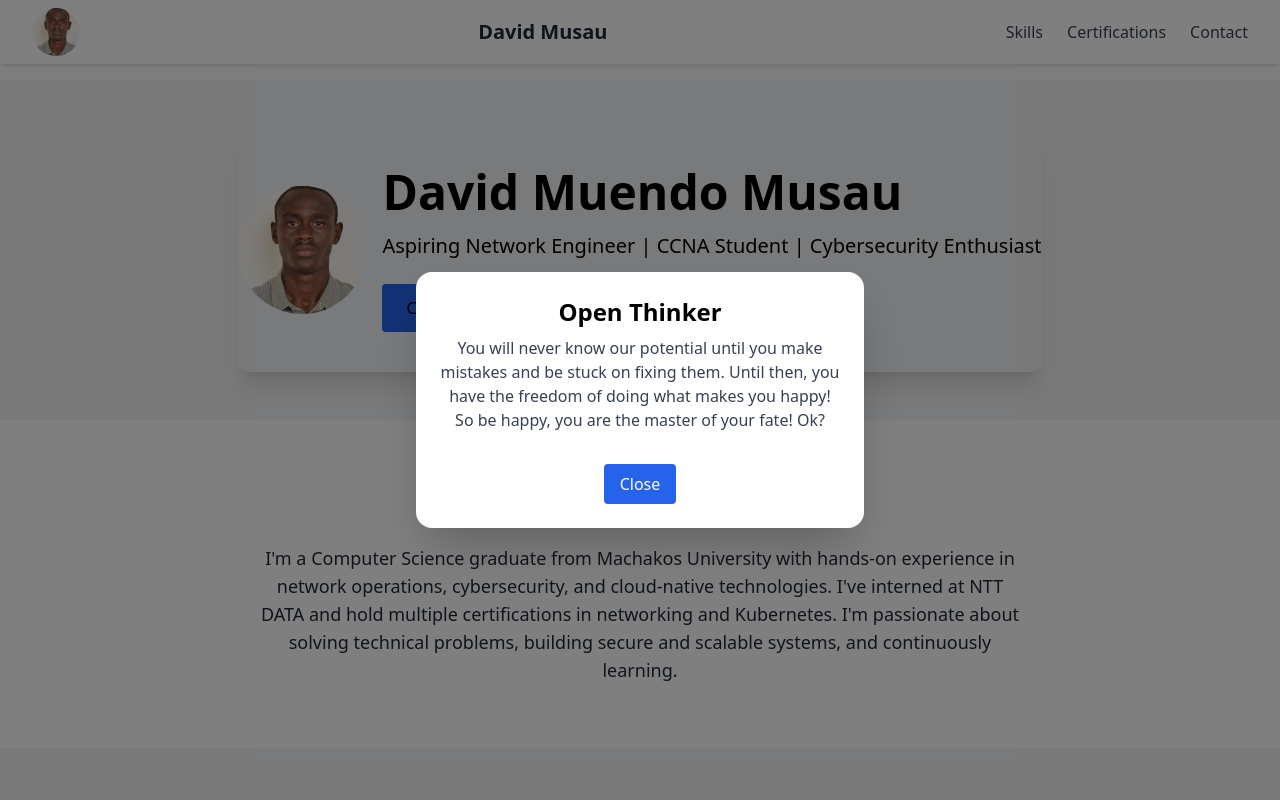
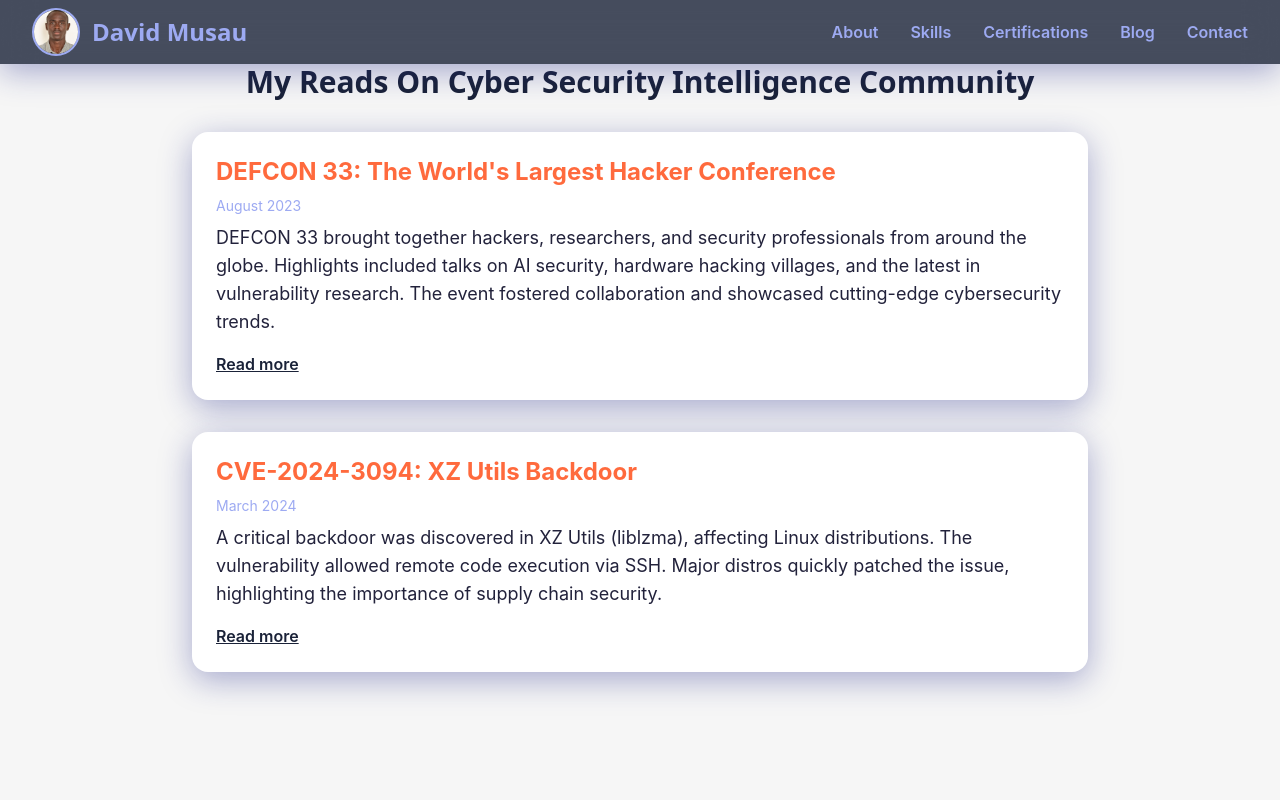
Before and after one commit to dav-oss/my-portofolio, a React (Create React App) app: page /blog in a window 1280 px wide. Shown: the top 800 px of the page. Built offline with nearby package versions, Linux system fonts and the light colour scheme.

Commit message:
feature: Added a blog page and enhanced the UI Consistency

```diff
--- a/src/App.js
+++ b/src/App.js
@@ -1,4 +1,5 @@
 import React from 'react';
+import { BrowserRouter as Router, Routes, Route } from 'react-router-dom';
 import Hero from './components/Hero';
 import About from './components/About';
 import Skills from './components/Skills';
@@ -6,18 +7,37 @@ import Certifications from './components/Certifications';
 import Contact from './components/Contact';
 import Nav from './components/Nav';
 import WelcomePopup from './components/WelcomePopup';
+import Blog from './components/Blog';
 
-function App() {
+function Home() {
   return (
-    <div className="font-sans">
-      <WelcomePopup/>
-      <Nav/>
-      <div class='py-10'></div>
+    <>
+      <WelcomePopup />
+      <Nav />
+      <div className="py-16"></div>
       <Hero />
       <About />
       <Skills />
       <Certifications />
       <Contact />
+    </>
+  );
+}
+
+function App() {
+  return (
+    <div className="font-sans bg-background min-h-screen">
+      <Router>
+        <Nav />
+        <Routes>
+          <Route path="/" element={<Home />} />
+          <Route path="/blog" element={<Blog />} />
+          <Route path="/about" element={<About />} />
+          <Route path='/certifications' element={<Certifications />} />
+          <Route path='/contact' element={<Contact />} />
+          <Route path='/skills' element={<Skills />} />
+        </Routes>
+      </Router>
     </div>
   );
 }
--- /dev/null
+++ b/src/components/Blog.jsx
@@ -0,0 +1,43 @@
+import React from "react";
+
+const posts = [
+  {
+    title: "DEFCON 33: The World's Largest Hacker Conference",
+    date: "August 2023",
+    summary:
+      "DEFCON 33 brought together hackers, researchers, and security professionals from around the globe. Highlights included talks on AI security, hardware hacking villages, and the latest in vulnerability research. The event fostered collaboration and showcased cutting-edge cybersecurity trends.",
+    link: "https://defcon.org/html/defcon-33/dc-33-index.html",
+  },
+  {
+    title: "CVE-2024-3094: XZ Utils Backdoor",
+    date: "March 2024",
+    summary:
+      "A critical backdoor was discovered in XZ Utils (liblzma), affecting Linux distributions. The vulnerability allowed remote code execution via SSH. Major distros quickly patched the issue, highlighting the importance of supply chain security.",
+    link: "https://www.cve.org/CVERecord?id=CVE-2024-3094",
+  },
+];
+
+export default function Blog() {
+  return (
+    <section id="blog" className="py-16 px-8 bg-background">
+      <h2 className="text-3xl font-display font-bold text-center text-primary mb-8">My Reads On Cyber Security Intelligence Community</h2>
+      <div className="max-w-4xl mx-auto grid gap-8">
+        {posts.map((post, idx) => (
+          <div key={idx} className="bg-card rounded-2xl shadow-classy p-6 hover:shadow-2xl transition">
+            <h3 className="text-2xl font-bold text-highlight mb-2">{post.title}</h3>
+            <p className="text-sm text-accent mb-2">{post.date}</p>
+            <p className="text-lg text-text mb-4">{post.summary}</p>
+            <a
+              href={post.link}
+              target="_blank"
+              rel="noopener noreferrer"
+              className="text-primary underline font-semibold hover:text-highlight"
+            >
+              Read more
+            </a>
+          </div>
+        ))}
+      </div>
+    </section>
+  );
+}
--- a/src/components/Hero.jsx
+++ b/src/components/Hero.jsx
@@ -3,39 +3,24 @@ import profilePic from '../assets/profile.jpg';
 
 export default function Hero() {
   return (
-    <section class="bg-gray-100 dark:bg-gray-700 py-12 flex items-center justify-center">
-  <div
-    class="bg-gray-100 dark:bg-gray-700 relative shadow-xl overflow-hidden hover:shadow-2xl group rounded-xl py-10 transition-all duration-500 transform">
-    <div class="flex items-center gap-4">
-      <img src={profilePic}
-      alt='David Muendo'
-      class="w-32 group-hover:w-36 group-hover:h-36 h-32 object-center object-cover rounded-full transition-all duration-500 delay-500 transform"
-    />
-      <div class="w-fit transition-all transform duration-500">
-	<h1 className="text-5xl font-bold">David Muendo Musau</h1>
-      <p className="mt-4 text-xl">Aspiring Network Engineer | CCNA Student | Cybersecurity Enthusiast</p>
-      <a href="#contact" className="mt-6 inline-block bg-blue-600 px-6 py-3 rounded hover:bg-blue-700">
-        Contact Me
-      </a>
+    <section className="bg-gradient-to-br from-primary via-accent to-background py-20 flex items-center justify-center">
+      <div className="bg-card shadow-classy rounded-3xl p-10 flex items-center gap-8 animate-fade-in-up">
+        <img
+          src={profilePic}
+          alt="David Muendo"
+          className="w-36 h-36 object-cover rounded-full border-4 border-accent shadow-lg"
+        />
+        <div>
+          <h1 className="font-display text-5xl font-extrabold text-primary mb-2">David Muendo Musau</h1>
+          <p className="mt-2 text-xl text-text font-medium">Aspiring Network Engineer | CCNA Student | Cybersecurity Enthusiast</p>
+          <a
+            href="#contact"
+            className="mt-6 inline-block bg-highlight text-white px-8 py-3 rounded-full shadow hover:bg-accent transition"
+          >
+            Contact Me
+          </a>
+        </div>
       </div>
-    </div>
-    <div class="absolute group-hover:bottom-1 delay-300 -bottom-16 transition-all duration-500 bg-gray-600 dark:bg-gray-100 right-1 rounded-lg">
-      <div class="flex justify-evenly items-center gap-2 p-1 text-2xl text-white dark:text-gray-600">
-        <svg viewBox="0 0 1024 1024" fill="currentColor" height="1em" width="1em">
-          <path
-            d="M512 64C264.6 64 64 264.6 64 512s200.6 448 448 448 448-200.6 448-448S759.4 64 512 64zm215.3 337.7c.3 4.7.3 9.6.3 14.4 0 146.8-111.8 315.9-316.1 315.9-63 0-121.4-18.3-170.6-49.8 9 1 17.6 1.4 26.8 1.4 52 0 99.8-17.6 137.9-47.4-48.8-1-89.8-33-103.8-77 17.1 2.5 32.5 2.5 50.1-2a111 111 0 01-88.9-109v-1.4c14.7 8.3 32 13.4 50.1 14.1a111.13 111.13 0 01-49.5-92.4c0-20.7 5.4-39.6 15.1-56a315.28 315.28 0 00229 116.1C492 353.1 548.4 292 616.2 292c32 0 60.8 13.4 81.1 35 25.1-4.7 49.1-14.1 70.5-26.7-8.3 25.7-25.7 47.4-48.8 61.1 22.4-2.4 44-8.6 64-17.3-15.1 22.2-34 41.9-55.7 57.6z" />
-        </svg>
-        <svg fill="currentColor" viewBox="0 0 16 16" height="1em" width="1em">
-          <path
-            d="M16 8.049c0-4.446-3.582-8.05-8-8.05C3.58 0-.002 3.603-.002 8.05c0 4.017 2.926 7.347 6.75 7.951v-5.625h-2.03V8.05H6.75V6.275c0-2.017 1.195-3.131 3.022-3.131.876 0 1.791.157 1.791.157v1.98h-1.009c-.993 0-1.303.621-1.303 1.258v1.51h2.218l-.354 2.326H9.25V16c3.824-.604 6.75-3.934 6.75-7.951z" />
-        </svg>
-        <svg viewBox="0 0 960 1000" fill="currentColor" height="1em" width="1em">
-          <path
-            d="M480 20c133.333 0 246.667 46.667 340 140s140 206.667 140 340c0 132-46.667 245-140 339S613.333 980 480 980c-132 0-245-47-339-141S0 632 0 500c0-133.333 47-246.667 141-340S348 20 480 20M362 698V386h-96v312h96m-48-352c34.667 0 52-16 52-48s-17.333-48-52-48c-14.667 0-27 4.667-37 14s-15 20.667-15 34c0 32 17.333 48 52 48m404 352V514c0-44-10.333-77.667-31-101s-47.667-35-81-35c-44 0-76 16.667-96 50h-2l-6-42h-84c1.333 18.667 2 52 2 100v212h98V518c0-12 1.333-20 4-24 8-25.333 24.667-38 50-38 32 0 48 22.667 48 68v174h98" />
-        </svg>
-      </div>
-    </div>
-  </div>
-</section>
+    </section>
   );
 }
--- a/src/components/Nav.jsx
+++ b/src/components/Nav.jsx
@@ -1,58 +1,36 @@
-import React from "react"
+import React from "react";
 import profilePic from '../assets/profile.jpg';
-
-
+import {Link} from 'react-router-dom';
 
 export default function Nav() {
-    return (
-        <nav className="fixed top-0 left-0 w-full bg-white/30 backdrop-blur-md shadow-md">
+  return (
+    <nav className="fixed top-0 left-0 w-full bg-primary/80 backdrop-blur-lg shadow-classy z-50">
       <div className="max-w-7xl mx-auto px-4 sm:px-6 lg:px-8">
         <div className="flex justify-between items-center h-16">
-          {/* Logo */}
-          <img src={profilePic}
-                alt='David Muendo'
-                class="w-12 group-hover:w-12 group-hover:h-12 h-12 object-left object-cover rounded-full transition-all duration-500 delay-500 transform"
-                />
-          <div className="text-xl font-bold text-gray-800">David Musau</div>
-
-
-          {/* Navigation Links */}
-          <div className="hidden md:flex space-x-6">
-
-            <a href="#about" className="text-gray-700 hover:text-gray-900">
-              Skills
-            </a>
-            <a href="#services" className="text-gray-700 hover:text-gray-900">
-              Certifications
-            </a>
-            <a href="#contact" className="text-gray-700 hover:text-gray-900">
-              Contact
-            </a>
-
+          <Link to="/" className="flex items-center gap-3">
+            <img
+              src={profilePic}
+              alt="David Muendo"
+              className="w-12 h-12 object-cover rounded-full border-2 border-accent"
+            />
+            <span className="font-display text-2xl font-bold text-accent">David Musau</span>
+          </Link>
+          <div className="hidden md:flex space-x-8">
+            <Link to="/about" className="text-accent hover:text-highlight font-semibold transition">About</Link>
+            <Link to="/skills" className="text-accent hover:text-highlight font-semibold transition">Skills</Link>
+            <Link to="/certifications" className="text-accent hover:text-highlight font-semibold transition">Certifications</Link>
+            <Link to="/blog" className="text-accent hover:text-highlight font-semibold transition">Blog</Link>
+            <Link to="/contact" className="text-accent hover:text-highlight font-semibold transition">Contact</Link>
           </div>
-
-
-          {/* Mobile Menu Button */}
           <div className="md:hidden">
-            <button className="text-gray-700 hover:text-gray-900 focus:outline-none">
-              <svg
-                className="w-6 h-6"
-                fill="none"
-                stroke="currentColor"
-                viewBox="0 0 24 24"
-                xmlns="http://www.w3.org/2000/svg"
-              >
-                <path
-                  strokeLinecap="round"
-                  strokeLinejoin="round"
-                  strokeWidth="2"
-                  d="M4 6h16M4 12h16m-7 6h7"
-                ></path>
+            <button className="text-accent hover:text-highlight focus:outline-none">
+              <svg className="w-7 h-7" fill="none" stroke="currentColor" viewBox="0 0 24 24">
+                <path strokeLinecap="round" strokeLinejoin="round" strokeWidth="2" d="M4 6h16M4 12h16m-7 6h7" />
               </svg>
             </button>
           </div>
         </div>
       </div>
     </nav>
-    );
+  );
 }
--- a/tailwind.config.js
+++ b/tailwind.config.js
@@ -1,7 +1,32 @@
 module.exports = {
   content: ["./src/**/*.{js,jsx,ts,tsx}"],
   theme: {
-    extend: {},
+    extend: {
+      colors: {
+        primary: "#1a2238",
+        accent: "#9daaf2",
+        highlight: "#ff6a3d",
+        background: "#f6f6f6",
+        card: "#ffffff",
+        text: "#22223b",
+      },
+      fontFamily: {
+        sans: ['Inter', 'ui-sans-serif', 'system-ui'],
+        display: ['Montserrat', 'ui-sans-serif', 'system-ui'],
+      },
+      boxShadow: {
+        classy: "0 8px 32px 0 rgba(31, 38, 135, 0.37)",
+      },
+      animation: {
+        'fade-in-up': 'fadeInUp 0.7s ease-out',
+      },
+      keyframes: {
+        fadeInUp: {
+          '0%': { opacity: 0, transform: 'translateY(20px)' },
+          '100%': { opacity: 1, transform: 'translateY(0)' },
+        },
+      },
+    },
   },
   plugins: [],
 }
```
